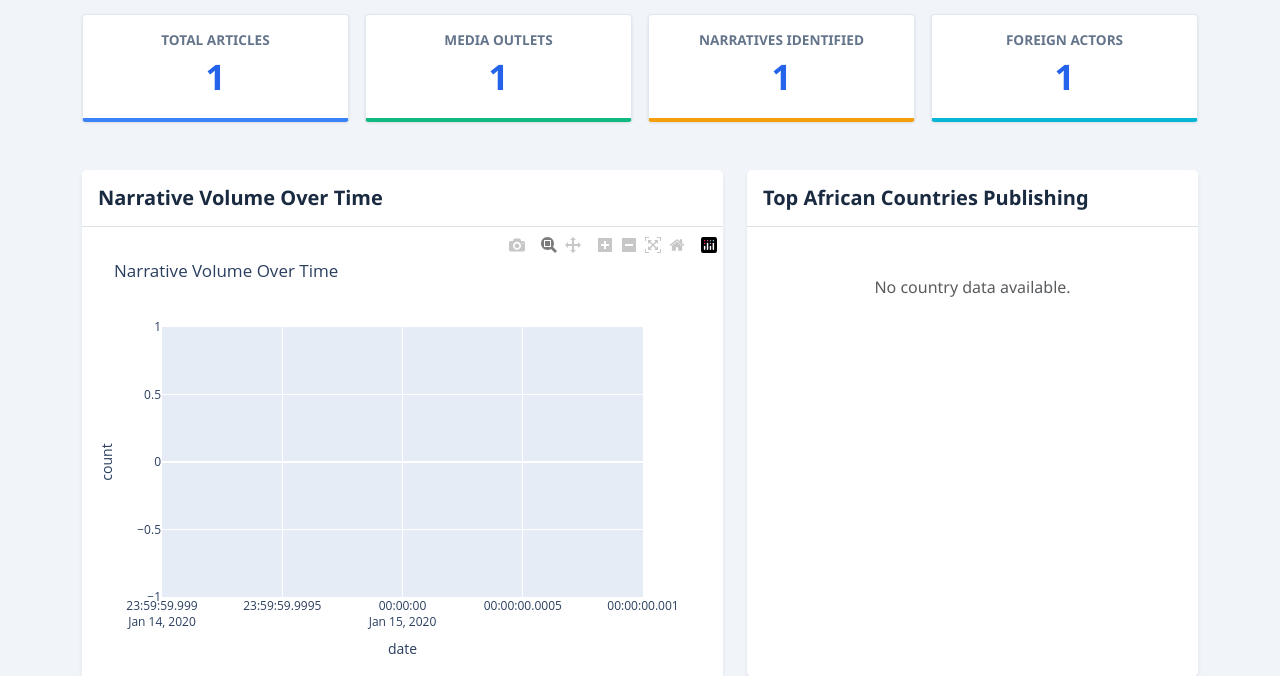
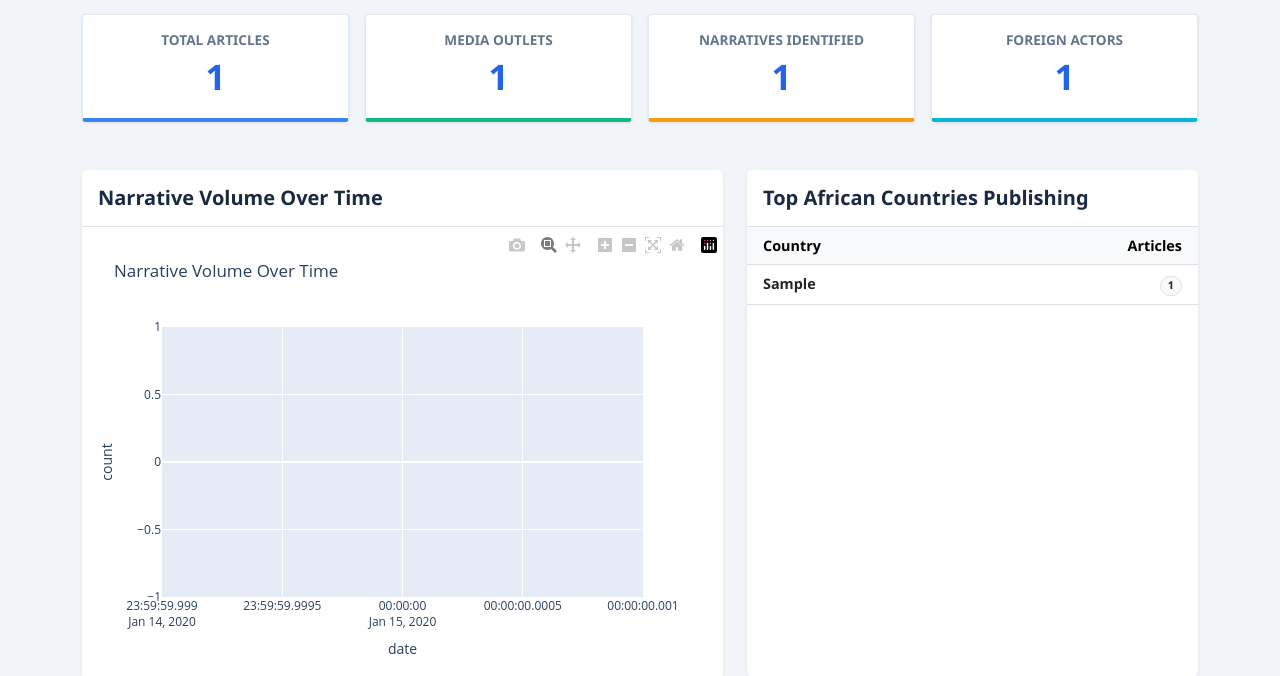
Before and after one commit to CodeForAfrica/VI, a Django app: page / in a window 1280 px wide. Shown: the part 201-877 px from the top of the page. Run offline with Django 4.2, Linux system fonts and the light colour scheme; tables that the repository leaves empty hold one stand-in row (values such as "Sample post"); some libraries are stand-ins or nearby versions.

Commit message:
Update overview.html

```diff
--- a/dashboard/templates/overview.html
+++ b/dashboard/templates/overview.html
@@ -82,13 +82,41 @@
             </div>
         </div>
     </div>
+
     <div class="col-lg-5">
         <div class="card shadow-sm border-0 h-100">
             <div class="card-header bg-white py-3 border-bottom">
                 <h5 class="mb-0 fw-bold" style="color: var(--navy-dark);">Top African Countries Publishing</h5>
             </div>
             <div class="card-body p-0">
-                {% if country_chart %}{{ country_chart|safe }}{% else %}<div class="p-5 text-center text-muted">No country data available.</div>{% endif %}
+                {% if country_chart %}
+                    <div class="mb-3">{{ country_chart|safe }}</div>
+                {% endif %}
+
+                <div class="table-responsive">
+                    <table class="table table-hover mb-0" style="font-size: 0.9rem;">
+                        <thead class="table-light">
+                            <tr>
+                                <th class="ps-3">Country</th>
+                                <th class="text-end pe-3">Articles</th>
+                            </tr>
+                        </thead>
+                        <tbody>
+                            {% for item in country_list %}
+                            <tr>
+                                <td class="ps-3 fw-bold">{{ item.target_country }}</td>
+                                <td class="text-end pe-3">
+                                    <span class="badge rounded-pill bg-light text-dark border">{{ item.total }}</span>
+                                </td>
+                            </tr>
+                            {% empty %}
+                            <tr>
+                                <td colspan="2" class="text-center py-4 text-muted">No publishing data found.</td>
+                            </tr>
+                            {% endfor %}
+                        </tbody>
+                    </table>
+                </div>
             </div>
         </div>
     </div>
```
